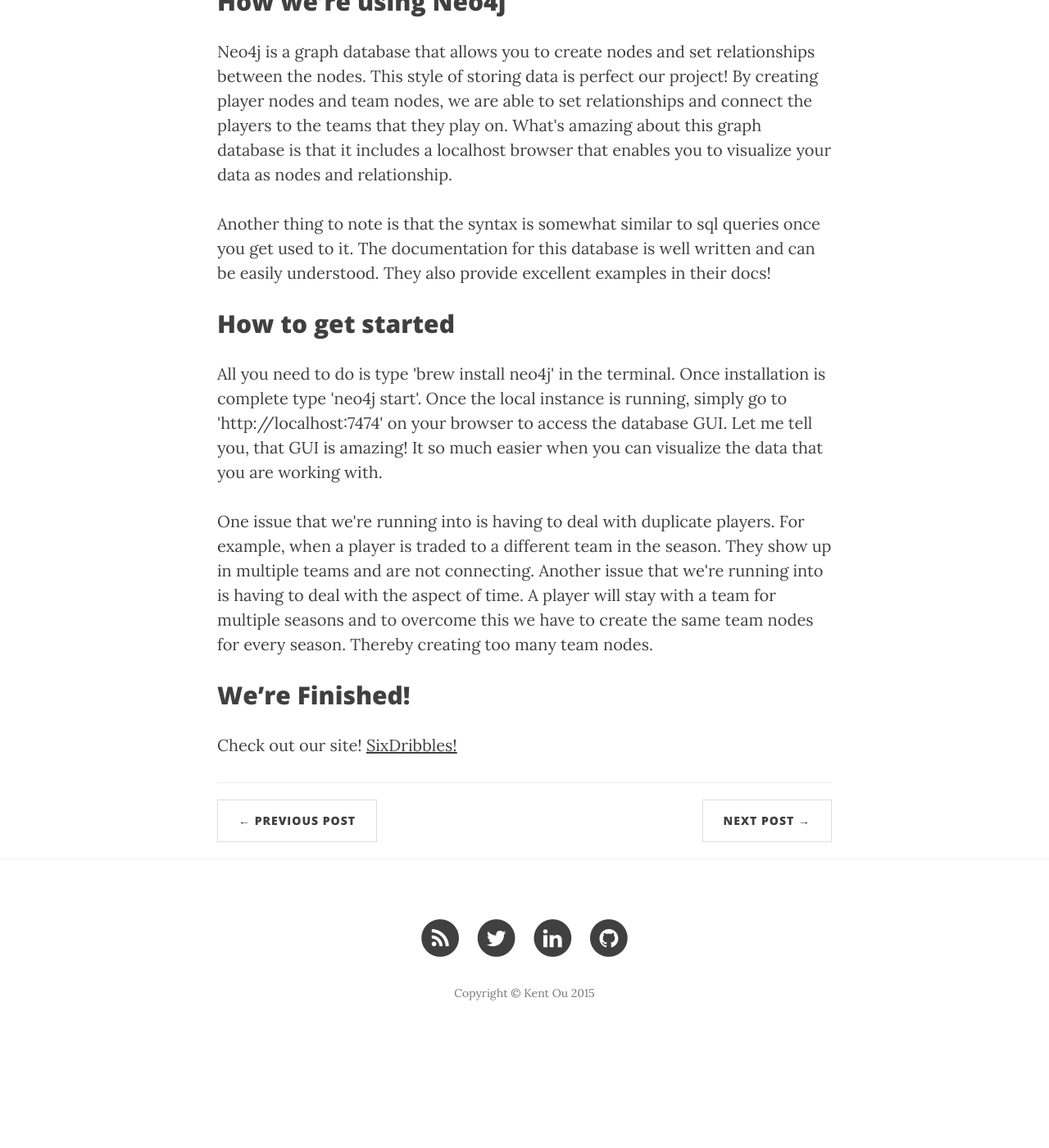
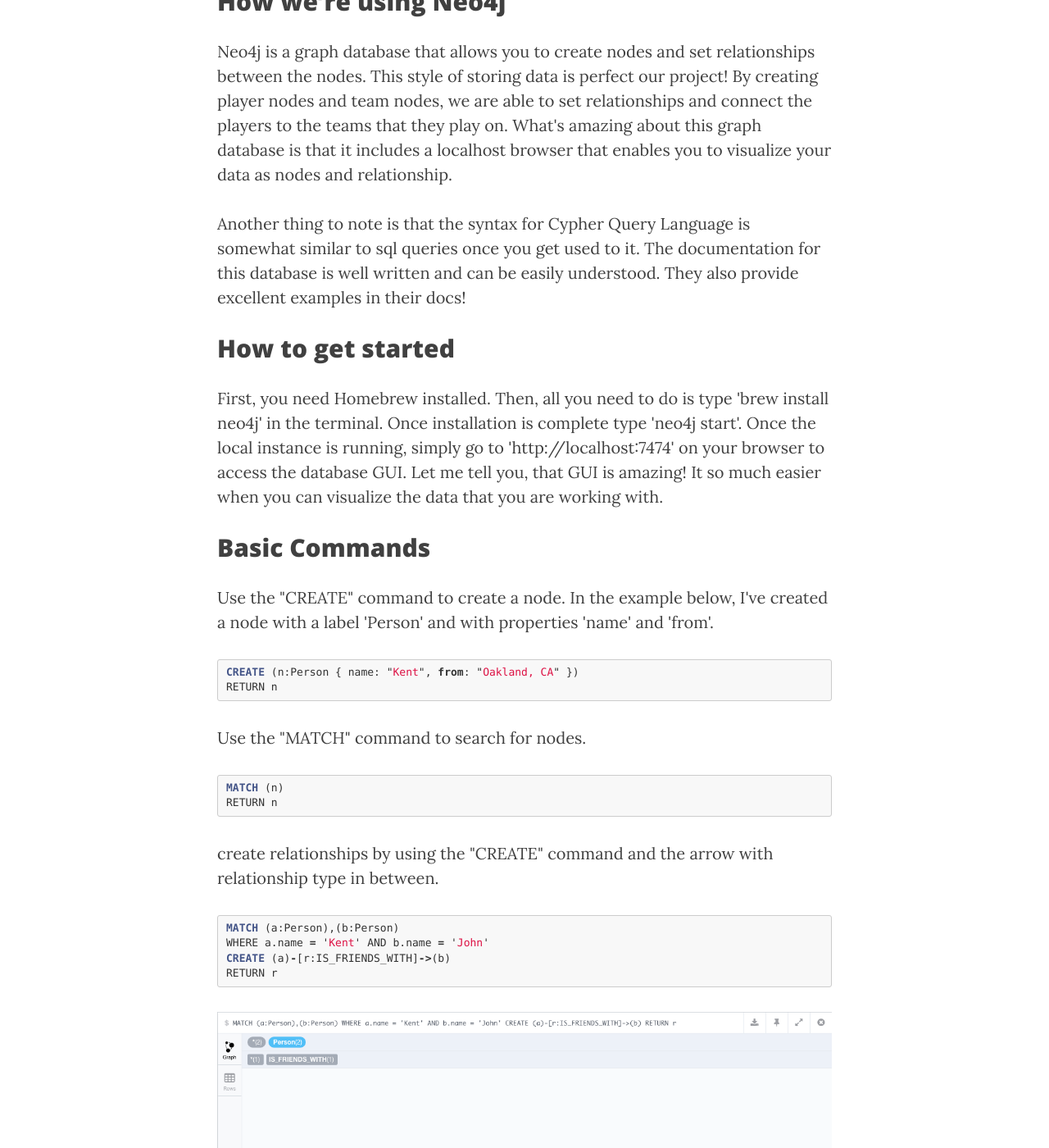
Before and after one commit to kent10ou/kent10ou.github.io, a Jekyll site: the page built from _posts/2015-08-07-Ballers-&&-Neo4j.md, in a window 1280 px wide and 1400 px high, scrolled down 778 px. Shown: the whole window at 82% size. Built offline with Jekyll 4.4.1, drawn with Linux system fonts in a browser that asks for light colours; nearby versions of some CDN libraries; comment, search, counter and statistics services are not loaded; before the commit the page ends 2065 px from its top, so only the background shows below that; some of the changed text lies outside the part shown.

Commit message:
updating neo4j, added image

```diff
--- a/_posts/2015-08-07-Ballers-&&-Neo4j.md
+++ b/_posts/2015-08-07-Ballers-&&-Neo4j.md
@@ -9,12 +9,45 @@ header-img: "img/nba.jpg"
 ## How we're using Neo4j
 <p>Neo4j is a graph database that allows you to create nodes and set relationships between the nodes. This style of storing data is perfect our project! By creating player nodes and team nodes, we are able to set relationships and connect the players to the teams that they play on. What's amazing about this graph database is that it includes a localhost browser that enables you to visualize your data as nodes and relationship.</p>
 
-<p>Another thing to note is that the syntax is somewhat similar to sql queries once you get used to it. The documentation for this database is well written and can be easily understood. They also provide excellent examples in their docs!</p>
+<p>Another thing to note is that the syntax for Cypher Query Language is somewhat similar to sql queries once you get used to it. The documentation for this database is well written and can be easily understood. They also provide excellent examples in their docs!</p>
 
 ## How to get started
-<p>All you need to do is type 'brew install neo4j' in the terminal. Once installation is complete type 'neo4j start'. Once the local instance is running, simply go to 'http://localhost:7474' on your browser to access the database GUI. Let me tell you, that GUI is amazing! It so much easier when you can visualize the data that you are working with.</p>
+<p>First, you need Homebrew installed. Then, all you need to do is type 'brew install neo4j' in the terminal. Once installation is complete type 'neo4j start'. Once the local instance is running, simply go to 'http://localhost:7474' on your browser to access the database GUI. Let me tell you, that GUI is amazing! It so much easier when you can visualize the data that you are working with.</p>
 
-<p>One issue that we're running into is having to deal with duplicate players. For example, when a player is traded to a different team in the season. They show up in multiple teams and are not connecting. Another issue that we're running into is having to deal with the aspect of time. A player will stay with a team for multiple seasons and to overcome this we have to create the same team nodes for every season. Thereby creating too many team nodes.</p>
+## Basic Commands
+<p>Use the "CREATE" command to create a node. In the example below, I've created a node with a label 'Person' and with properties 'name' and 'from'.</p>
+
+{% highlight javascript %}
+CREATE (n:Person { name: "Kent", from: "Oakland, CA" })
+RETURN n
+{% endhighlight %}
+
+<p>Use the "MATCH" command to search for nodes.</p>
+
+{% highlight javascript %}
+MATCH (n)
+RETURN n
+{% endhighlight %}
+
+<p>create relationships by using the "CREATE" command and the arrow with relationship type in between.</p>
+
+{% highlight javascript%}
+MATCH (a:Person),(b:Person)
+WHERE a.name = 'Kent' AND b.name = 'John'
+CREATE (a)-[r:IS_FRIENDS_WITH]->(b)
+RETURN r
+{% endhighlight %}
+
+<img src="{{ site.baseurl }}/img/neo4j_01.jpg" alt="friends">
+
+##
+
+<p>One issue that we ran into while working on our project is having to deal with duplicate players. For example, when a player is traded to a different team in the season. They show up in multiple teams and are not connecting. Another issue that we're running into is having to deal with the aspect of time. A player will stay with a team for multiple seasons and to overcome this we have to create the same team nodes for every season. Thereby creating too many team nodes.</p>
+
+
+
+<p>Please refer to the Neo4j Documentation for other query commands <a href='http://neo4j.com/docs/'>HERE</a>
+
 
 
 
```
Also changed, not shown: img/Neo4j_01.jpg (added).
